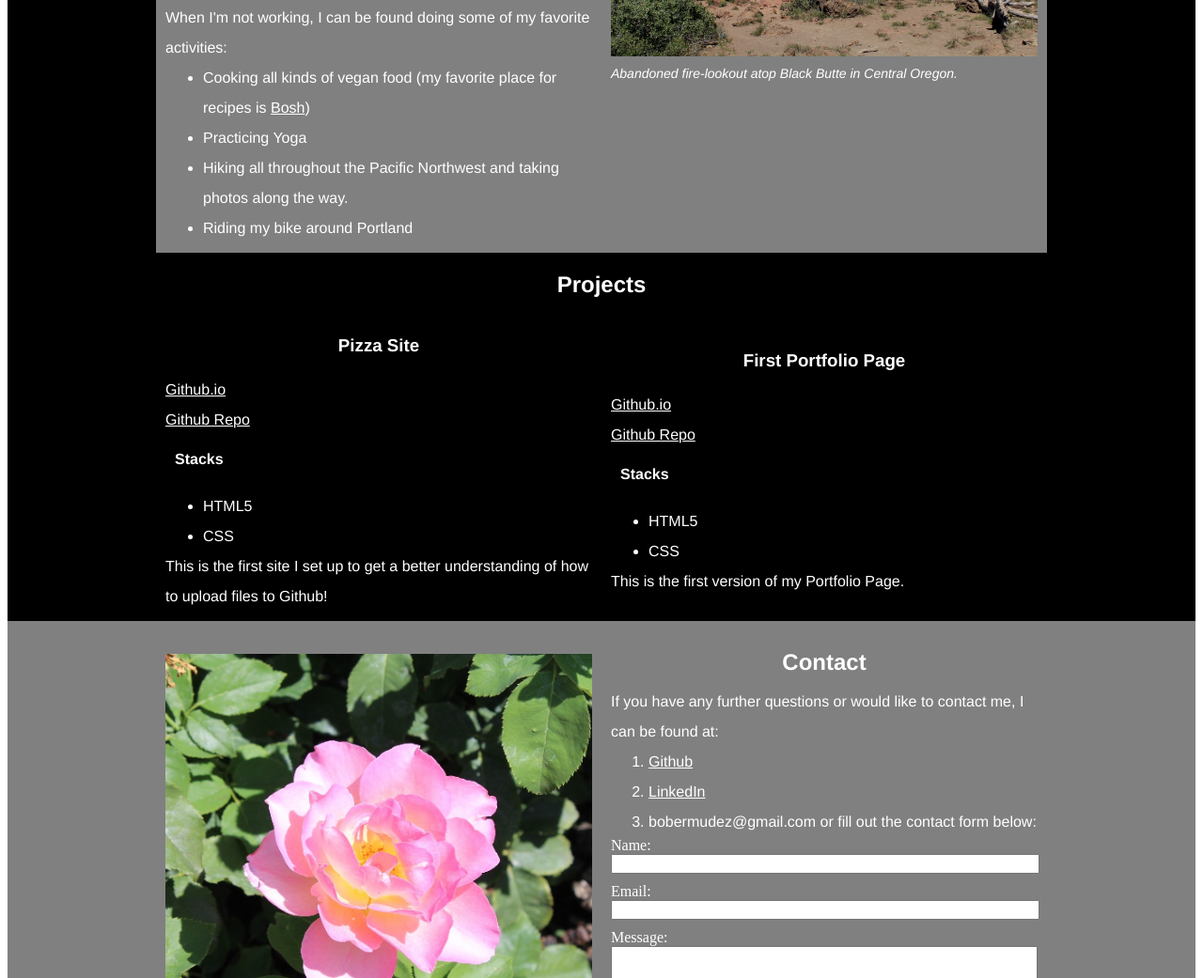
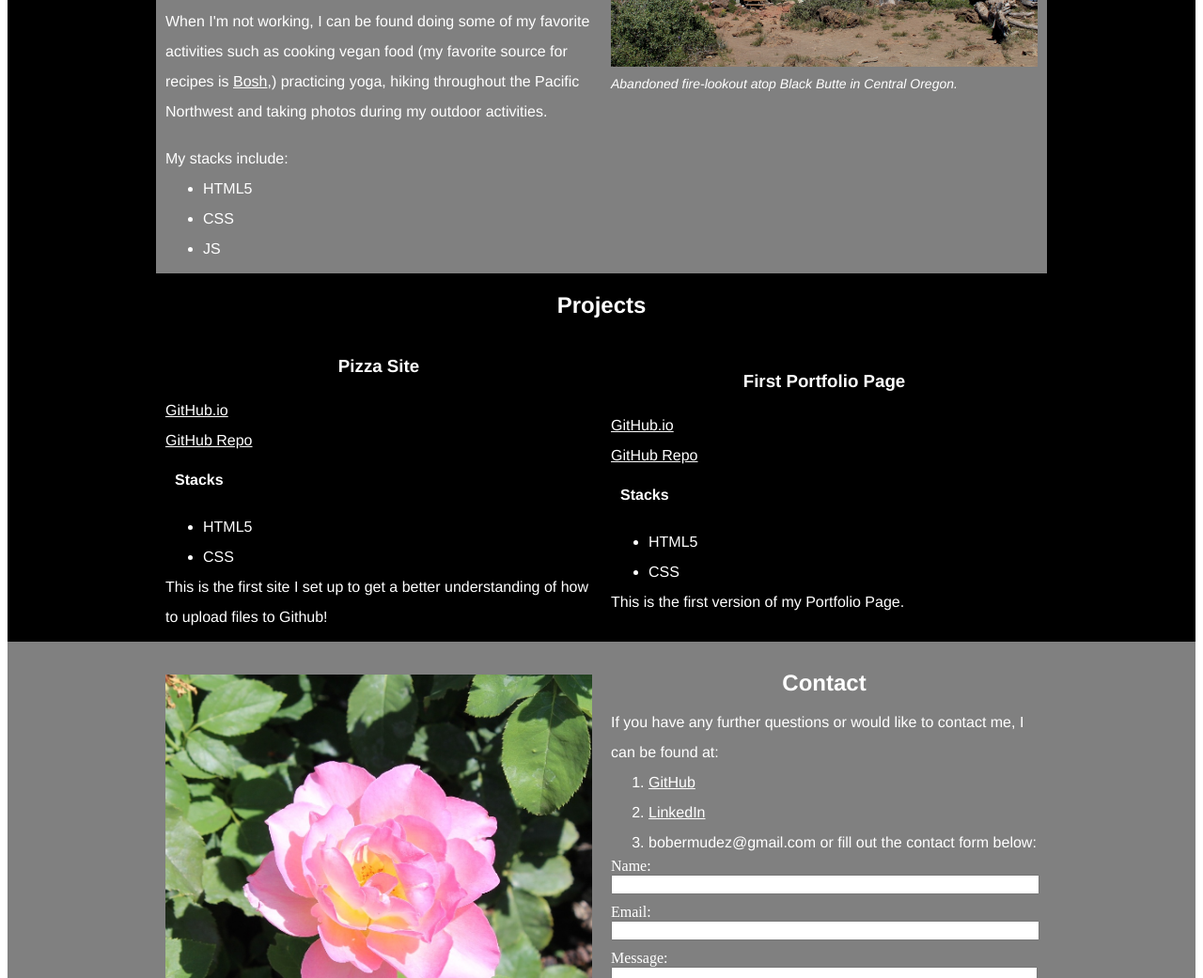
Before and after one commit to BoBermudez/FlexboxPortfolio, a plain HTML site: page index.html in a window 1280 px wide. Shown: the part 1321-2362 px from the top of the page at 94% size. Drawn offline with Linux system fonts and the light colour scheme.

Commit message:
Revised HTML text to correct grammatical errors and include a list of stacks in the 'About Me' section

```diff
--- a/index.html
+++ b/index.html
@@ -50,26 +50,26 @@
 
           <p>I'm originally from Lompoc, a small town on the central coast of California. After graduating high school, I moved to Oregon to attend college and enjoy all of the outdoor activities that Oregon has to offer.</p>
 
-          <p>In college, I had planned to major in computer science, but as an out-of-state student, tuition became a difficult hurdle to overcome. Thankfully, discovering Thinkful has helped me respark my passion for becoming a web developer. Most of my past jobs in the service industry have made me appreciate and look forward to working in a team setting to tackle a project or task!</p>
+          <br>
 
-          <p>When I'm not working, I can be found doing some of my favorite activities:</p>
+          <p>In college, I had planned to major in computer science, but as an out-of-state student, tuition became a difficult hurdle to overcome. Thankfully, discovering Thinkful has helped me restart my path to becoming a web developer. Most of my past jobs in the service industry have made me appreciate and look forward to working in a team setting to tackle a project or task!</p>
 
-            <!--bullet point list of activities; first item contains a link to bosh.tv -->
+          <br>
 
-            <ul>
-              <li>
-                Cooking all kinds of vegan food (my favorite place for recipes is <a href='http://www.bosh.tv'>Bosh</a>)
-              </li>
-              <li>
-                Practicing Yoga
-              </li>
-              <li>
-                Hiking all throughout the Pacific Northwest and taking photos along the way.
-              </li>
-              <li>
-                Riding my bike around Portland
-              </li>
-            </ul>
+          <p>When I'm not working, I can be found doing some of my favorite activities such as cooking vegan food (my favorite source for recipes is <a href='http://www.bosh.tv'>Bosh</a>,) practicing yoga, hiking throughout the Pacific Northwest and taking photos during my outdoor activities.</p>
+
+          <br>
+
+          <p>My stacks include:</p>
+
+          <ul>
+            <li>HTML5</li>
+
+            <li>CSS</li>
+
+            <li>JS</li>
+          </ul>
+
           </div>
 
           <div class='item'>
@@ -88,11 +88,11 @@
 
           <h3>Pizza Site</h3>
 
-          <a href='https://bobermudez.github.io/pizza/'>Github.io</a>
+          <a href='https://bobermudez.github.io/pizza/'>GitHub.io</a>
 
           <br>
 
-          <a href='http://www.github.com/BoBermudez/pizza'>Github Repo</a>
+          <a href='http://www.github.com/BoBermudez/pizza'>GitHub Repo</a>
 
           <br>
 
@@ -110,10 +110,10 @@
 
           <h3>First Portfolio Page</h3>
 
-          <a href='https://bobermudez.github.io/Portfolio-Page/'>Github.io</a>
+          <a href='https://bobermudez.github.io/Portfolio-Page/'>GitHub.io</a>
           <br>
 
-          <a href='http://www.github.com/BoBermudez/Portfolio-Page'>Github Repo</a>
+          <a href='http://www.github.com/BoBermudez/Portfolio-Page'>GitHub Repo</a>
 
           <br>
 
@@ -151,7 +151,7 @@
                 <ol>
 
                   <li>
-                    <a href='http://www.github.com/BoBermudez'>Github</a>
+                    <a href='http://www.github.com/BoBermudez'>GitHub</a>
                   </li>
 
                   <li>
```
